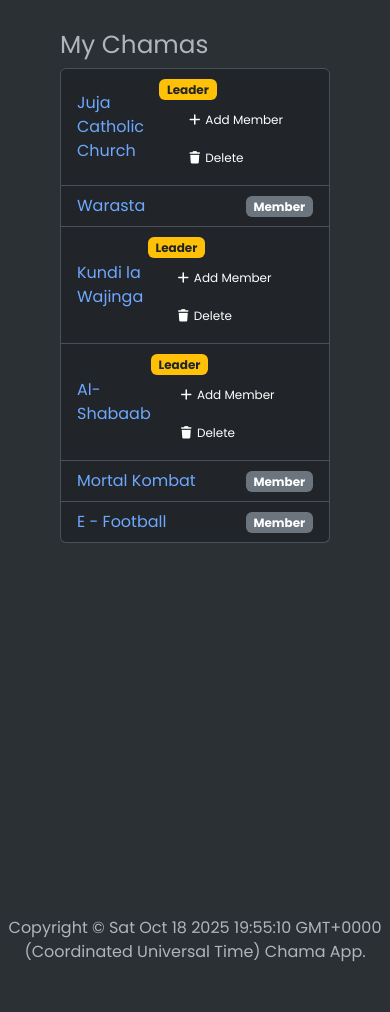
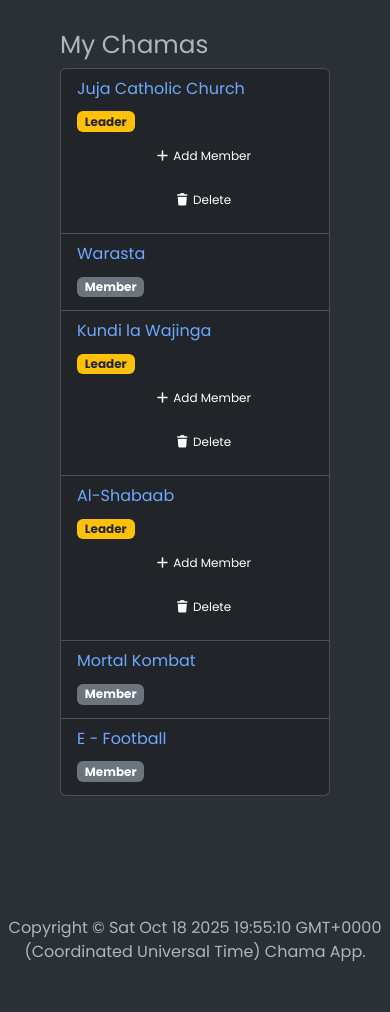
Before and after one commit to LAFlame694/CA-694, a Django app: page /members/ in a window 390 px wide. Shown: the part 72-1084 px from the top of the page. Run offline with Django 5.2, Linux system fonts and the light colour scheme; a user stored in the database is signed in; data comes from the database, SQL or seed files in the repository; both versions use the stored data as it was after the commit; some libraries are stand-ins or nearby versions; some web fonts are replaced.

Commit message:
modified all tables to make scrollable on small screen

```diff
--- a/app/static/css/styles.css
+++ b/app/static/css/styles.css
@@ -48,6 +48,7 @@ body {
   padding: 0;
   background: var(--color-bg);
   font-family: "Poppins", sans-serif;
+  overflow-x: hidden; /* Prevent horizontal scroll on the whole body */
 }
 
 * {
@@ -123,6 +124,76 @@ a {
   justify-content: center;
   align-items: center;
 }
+
+/* members_home list styling */
+.list-container {
+  width: 100%;
+  overflow: auto;
+  -webkit-overflow-scrolling: touch; /* smooth scrolling on iOS */
+  scrollbar-width: thin;
+  scrollbar-color: #ccc transparent;
+}
+
+.list-container::-webkit-scrollbar {
+  height: 8px;
+}
+
+.list-container::-webkit-scrollbar-thumb {
+  background-color: #bbb;
+  border-radius: 10px;
+}
+
+.list-container::-webkit-scrollbar-track {
+  background: transparent;
+}
+
+.list-group-item {
+  white-space: normal; /* prevent text from squeezing */
+  word-break: break-word;
+}
+
+/* Table Styling */
+.table-container {
+  position: relative;
+  width: 100%;
+  overflow-x: auto; /* enables horizontal scrolling if needed */
+  overflow-y: hidden; /* prevents vertical scrolling */
+  -webkit-overflow-scrolling: touch; /* smooth scrolling on iOS */
+  scrollbar-width: thin; /* Firefox scroll styling */
+  scrollbar-color: #ccc transparent; /* scrollbar thumb color */
+}
+
+.table-container::after {
+  content: "";
+  position: absolute;
+  top: 0;
+  right: 0;
+  width: 20px;
+  height: 100%;
+  pointer-events: none; /* allows clicks to pass through */
+  background: linear-gradient(to left, rgba(0, 0, 0, 0.05), transparent); /* fade effect */
+}
+
+/* custom scrollbar for webkit browsers (chrome, egde, safari) */
+.table-container::-webkit-scrollbar {
+  height: 8px;
+}
+
+.table-container::-webkit-scrollbar-thumb {
+  background-color: #bbb;
+  border-radius: 10px;
+}
+
+.table-container::-webkit-scrollbar-track {
+  background: transparent;
+}
+
+/* Ensure table stays full width inside the scroll container */
+.table-container table {
+  min-width: 800px;
+}
+
+
 
 th, td {
   padding: 15px;  /* space inside the cells */
@@ -467,7 +538,7 @@ table {
   font-weight: 500;
 }
 
-@media only screen and (max-width: 564px) {
+@media (max-width: 576px) {
   .container {
     padding: 20px;
   }
@@ -475,4 +546,20 @@ table {
   .login_container {
     padding: 7.5em 1.5em 4em 1.5em;
   }
+
+  .list-group-item div {
+    width: 100%;
+    margin-top: 8px;
+  }
+
+  .list-group-item .btn {
+    margin-bottom: 6px;
+    width: 100%; /* full width buttons for clarity */
+  }
+
+  .list-group-item .badge {
+    display: inline-block;
+    margin-bottom: 5px;
+  }
+
 }
--- a/app/templates/app/chama_members.html
+++ b/app/templates/app/chama_members.html
@@ -6,8 +6,8 @@
 <section class="contribution section">
   <div class="container-wrapper">
     <h2>Members of {{ chama.name }}</h2>
-    <p>Logged in as: {{ request.user.username }}</p>
 
+    <div class="table-container">
       <table class="table table-striped">
         <tr>
           <th>Name</th>
@@ -34,6 +34,7 @@
         </tr>
         {% endfor %}
       </table>
+    </div>
 
     <a href="{% url 'members_home' %}" class="btn btn-outline-secondary mt-3">
       ⬅ Back to My Chamas
--- a/app/templates/app/members_home.html
+++ b/app/templates/app/members_home.html
@@ -7,10 +7,11 @@
   <div class="container-wrapper">
     <h2>My Chamas</h2>
     {% if memberships %}
+    <div class="list-container">
       <ul class="list-group">
         {% for membership in memberships %}
         <li
-        class="list-group-item d-flex justify-content-between align-items-center"
+          class="list-group-item d-flex flex-wrap justify-content-between align-items-center"
         >
           <a href="{% url 'chama_members' membership.chama.id %}">
             {{ membership.chama.name }}
@@ -40,6 +41,7 @@
 
         {% endfor %}
       </ul>
+    </div>
     {% else %}
     <p>You are not a member of any chama yet.</p>
     {% endif %}
--- a/app/templates/app/transactions.html
+++ b/app/templates/app/transactions.html
@@ -1,6 +1,8 @@
 {% extends 'app/base.html' %}
 <!---->
 {% block content %}
+<section class="contribution section">
+  <div class="container-wrapper">
     <div class="container-fluid">
       <h2 class="mb-3">My Transactions</h2>
 
@@ -23,6 +25,7 @@
         >
       </div>
 
+      <div class="table-container">
         <table class="table table-striped">
           <thead>
             <tr>
@@ -91,4 +94,7 @@
           </tbody>
         </table>
       </div>
+    </div>
+  </div>
+</section>
 {% endblock %}
```
Also changed, not shown: app/templates/app/accounts.html (+7 -0 lines), db.sqlite3, 1 other file. Lines whose indentation alone changed are shown as unchanged.
